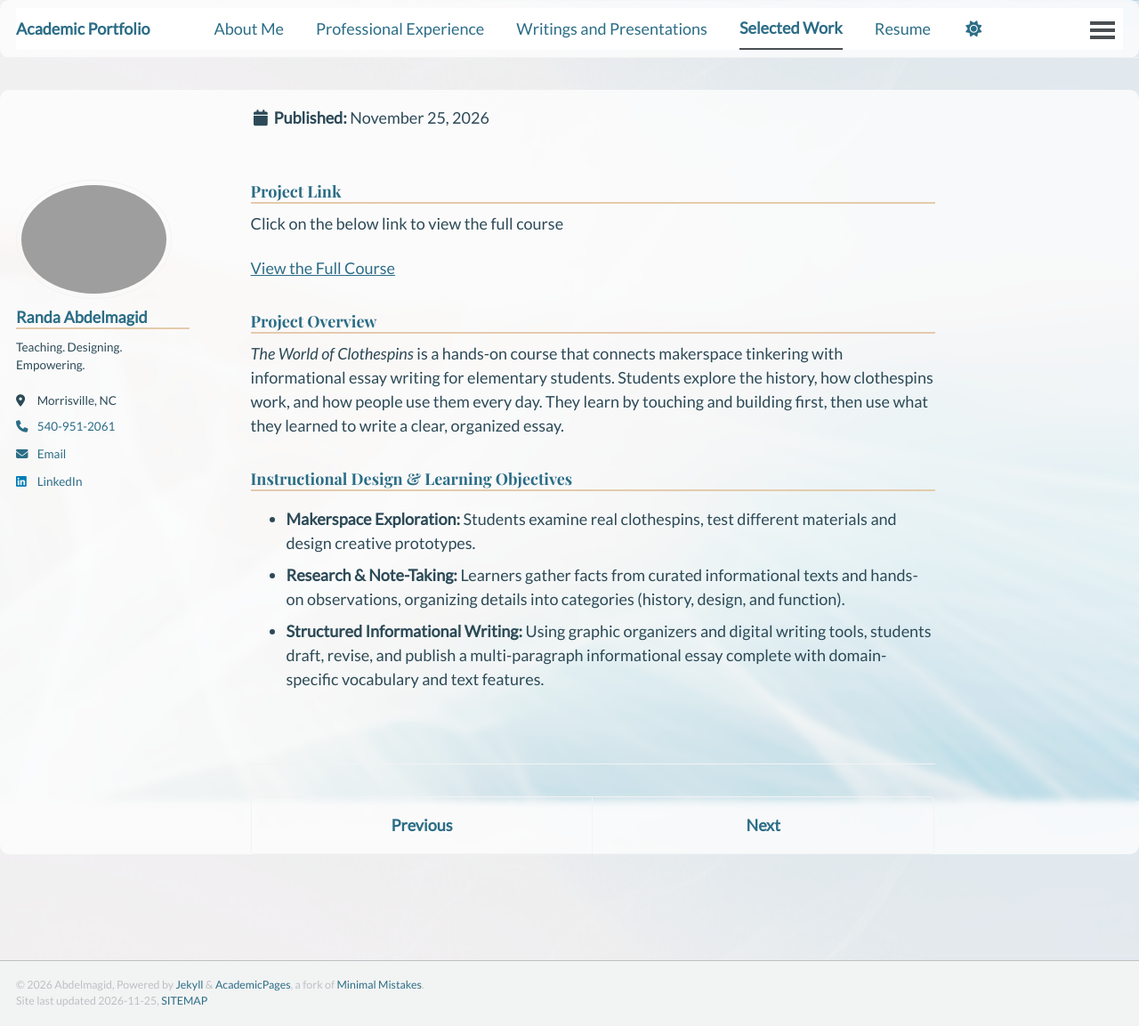
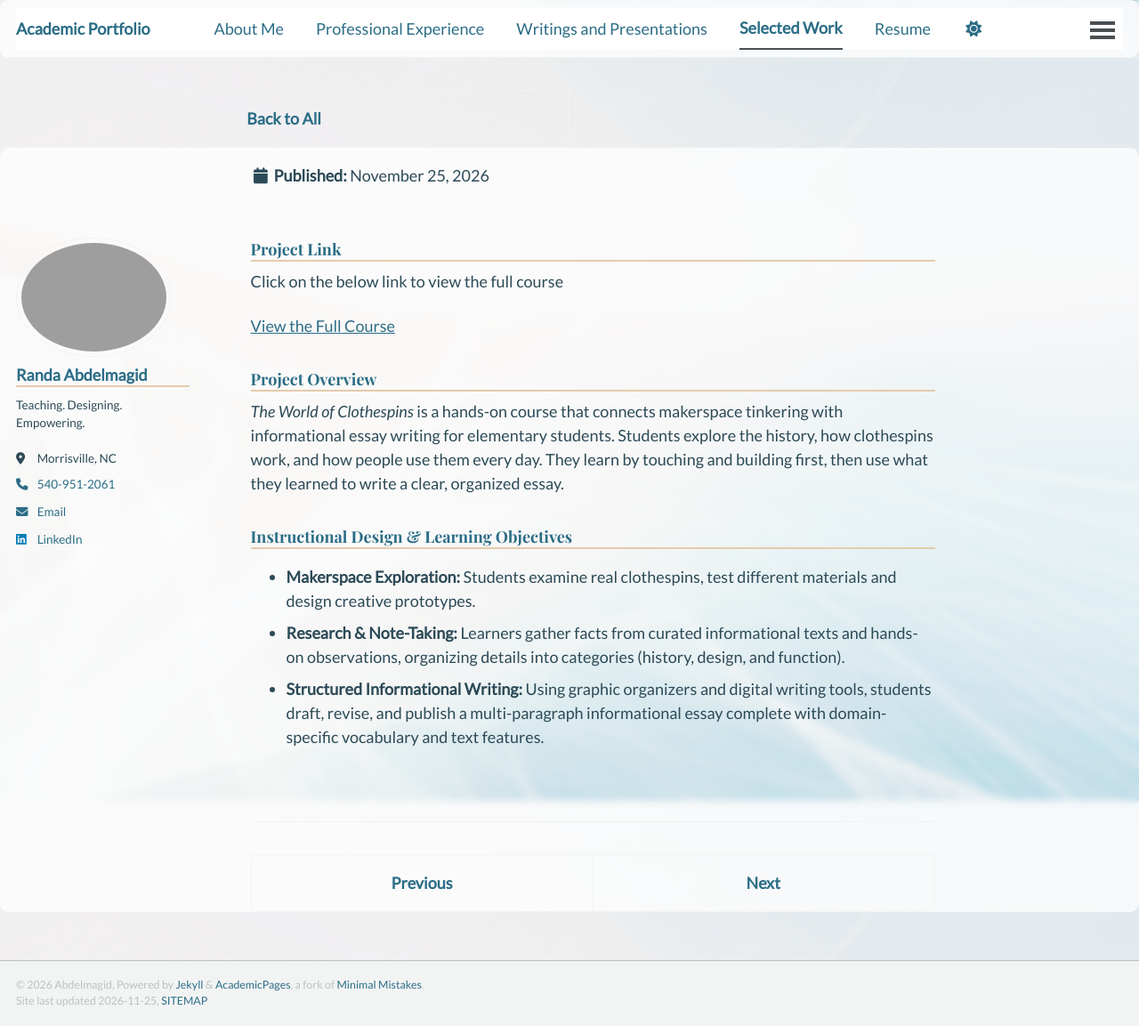
Before and after one commit to rfabdelmagid/rfabdelmagid.github.io, a Jekyll site: the page built from _portfolio/portfolio-1.md, in a window 1280 px wide and 1153 px high. Shown: the whole window at 89% size. Built offline with Jekyll 4.4.1, drawn with Linux system fonts in a browser that asks for light colours; a script bundle is joined from its source files by our own code; a style sheet for code colours, icons or effects is not loaded.

Commit message:
Update single.html

```diff
--- a/_layouts/single.html
+++ b/_layouts/single.html
@@ -4,15 +4,14 @@ layout: default
 
 {% include base_path %}
 
-{% if page.header.overlay_color or page.header.overlay_image or page.header.image %}
-  {% include page__hero.html %}
+{% if page.collection == 'portfolio' %}
+  <nav class="pagination">
+    <a href="{{ base_path }}/portfolio/" class="pagination--pager">Back to All</a>
+  </nav>
+{% else %}
+  {% include post_pagination.html %}
 {% endif %}
 
-{% if page.url != "/" and site.breadcrumbs %}
-  {% unless paginator %}
-    {% include breadcrumbs.html %}
-  {% endunless %}
-{% endif %}
 
 <div id="main" role="main">
   {% include sidebar.html %}
@@ -34,7 +33,7 @@ layout: default
           <p class="page__date"><strong><i class="fa fa-fw fa-calendar" aria-hidden="true"></i> {{ site.data.ui-text[site.locale].date_label | default: "Published:" }}</strong> <time datetime="{{ page.modified | date: "%Y-%m-%d" }}">{{ page.modified | date: "%B %d, %Y" }}</time></p>
         {% endif %}
 
-        {% if page.collection == 'teaching' %}
+        {% if page.collection == 'professionalexperience' %}
           <p> {{ page.type }}, <i>{{ page.venue }}</i>, {{ page.date | default: "1900-01-01" | date: "%Y" }} </p>
         {% elsif page.venue and page.date %}
           <p>Published in <i>{{ page.venue }}</i>, {{ page.date | default: "1900-01-01" | date: "%Y" }} </p>
```
